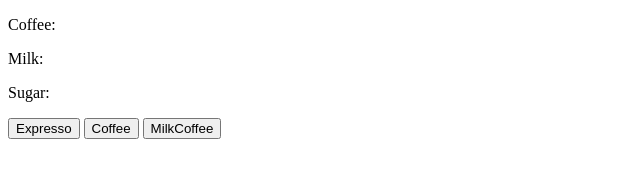
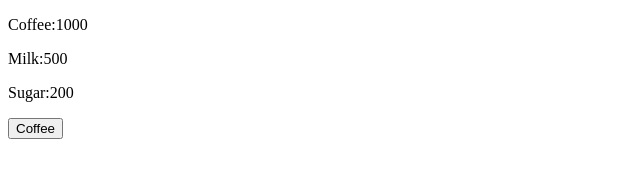
Before and after one commit to herveleguern/coffeemaker, a plain HTML site: page coffeeMaker.html in a window 1280 px wide. Shown: the whole page, without its empty margins (0-640 px from the left). Drawn offline with Linux system fonts and the light colour scheme.

Commit message:
feat(coffeeMaker) : bouton

```diff
--- a/coffeeMaker.html
+++ b/coffeeMaker.html
@@ -1,80 +1,28 @@
 <!DOCTYPE html>
 <!-- classes JS coffeeMaker Jonathan avec enrobage HTML-->
 <html>
+<script src="coffeeMaker.js"></script>
+
 <body>
     <p>Coffee:<span id="coffee"></span></p>
     <p>Milk:<span id="milk"></span></p>
     <p>Sugar:<span id="sugar"></span></p>
 
+
     <script type="text/JavaScript">
-        class CoffeeMaker {
-            #coffee = 1000;
-            #milk = 500;
-            #sugar = 200;
-
-            prepare(coffee) {
-                if (this.hasCoffee()) {
-                    this.#coffee = this.#coffee - coffee.getCoffeeQuantity();
-
-                    if (coffee instanceof MilkCoffee) {
-                        this.pourMilk(coffee);
-                    }
-                }
-            }
-
-            pourMilk(coffee) {
-                this.#milk = this.#milk - coffee.getMilkQuantity();
-            }
-
-            hasCoffee() {
-                return this.#coffee > 0;
-            }
-
-            getCoffee() {
-                return this.#coffee;
-            }
-        }
-
-        class Coffee {
-            #coffee;
-
-            constructor(coffeeQuantity) {
-                this.#coffee = coffeeQuantity;
-            }
-
-            getCoffeeQuantity() {
-                return this.#coffee;
-            }
-        }
-
-        class Espresso extends Coffee {
-            constructor() {
-                super(10);
-            }
-        }
-
-        class MilkCoffee extends Coffee {
-            #milk = 10;
-
-            constructor() {
-                super(20);
-            }
-
-            getMilkQuantity() {
-                return this.#milk;
-            }
-        }
-
-        const coffeeMaker=new coffeeMaker();
-        console.log(coffeeMaker.getCoffee());
+        const coffeeMaker=new CoffeeMaker();
         document.getElementById("coffee").innerHTML = coffeeMaker.getCoffee();
-        document.getElementById("milk").innerHTML = "todo";
-        document.getElementById("sugar").innerHTML = "todo";
+        document.getElementById("milk").innerHTML = coffeeMaker.getMilk();
+        document.getElementById("sugar").innerHTML = coffeeMaker.getSugar();
     </script>
 
-    <button type="submit">Expresso</button>
-    <button type="submit">Coffee</button>
-    <button type="submit">MilkCoffee</button>
+    <button id="btCoffee">Coffee</button>
+    <script>
+        let monBouton = document.querySelector('#btCoffee');
+        monBouton.addEventListener('click', coffeeMaker.prepare(new Coffee()));
+        console.log(coffeeMaker.getCoffee());
+    </script>
+
 </body>
 
 </html>
--- /dev/null
+++ b/coffeeMaker.js
@@ -0,0 +1,63 @@
+class CoffeeMaker {
+    #coffee = 1000;
+    #milk = 500;
+    #sugar = 200;
+
+    prepare(coffee) {
+        if (this.hasCoffee()) {
+            this.#coffee = this.#coffee - coffee.getCoffeeQuantity();
+
+            if (coffee instanceof MilkCoffee) {
+                this.pourMilk(coffee);
+            }
+        }
+    }
+
+    pourMilk(coffee) {
+        this.#milk = this.#milk - coffee.getMilkQuantity();
+    }
+
+    hasCoffee() {
+        return this.#coffee > 0;
+    }
+
+    getCoffee() {
+        return this.#coffee;
+    }
+    getMilk() {
+        return this.#milk;
+    }
+    getSugar() {
+        return this.#sugar;
+    }
+}
+
+class Coffee {
+    #coffee;
+
+    constructor(coffeeQuantity) {
+        this.#coffee = coffeeQuantity;
+    }
+
+    getCoffeeQuantity() {
+        return this.#coffee;
+    }
+}
+
+class Espresso extends Coffee {
+    constructor() {
+        super(10);
+    }
+}
+
+class MilkCoffee extends Coffee {
+    #milk = 10;
+
+    constructor() {
+        super(20);
+    }
+
+    getMilkQuantity() {
+        return this.#milk;
+    }
+}
```
